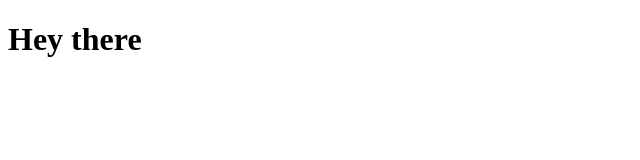
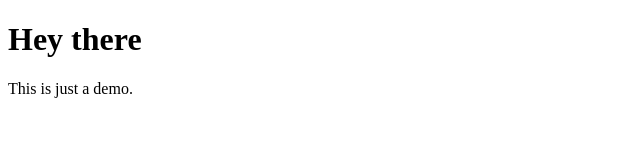
Before and after one commit to subhendudash02/My-Portfolio, a plain HTML site: page portfolio.html in a window 1280 px wide. Shown: the whole page, without its empty margins (0-640 px from the left). Drawn offline with Linux system fonts and the light colour scheme.

Commit message:
Added the paragraph.

```diff
--- a/portfolio.html
+++ b/portfolio.html
@@ -7,5 +7,6 @@
 </head>
 <body>
     <h1>Hey there</h1>
+    <p>This is just a demo.</p>
 </body>
 </html>
```
